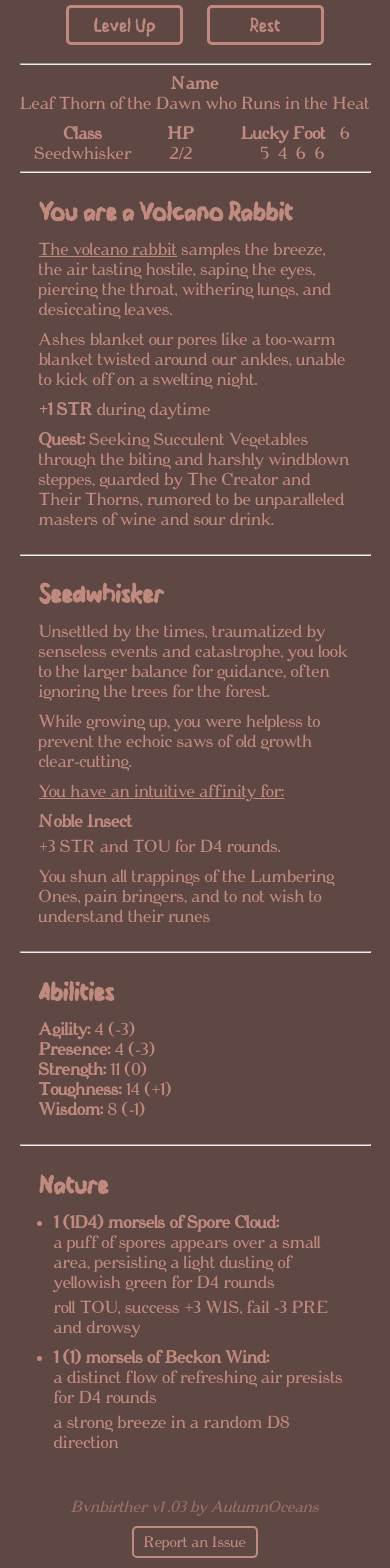
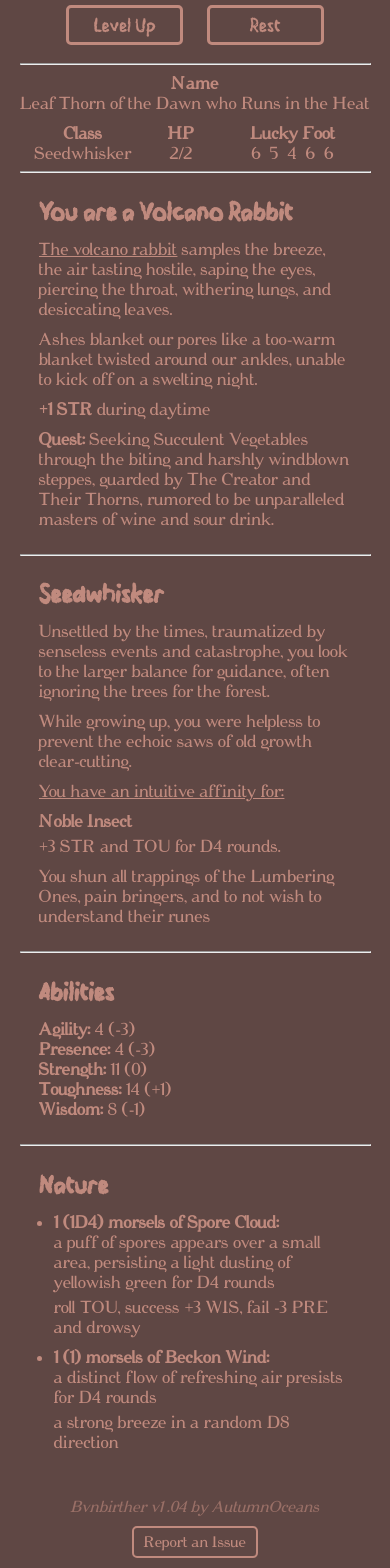
Before and after one commit to geoffmoss0/bvnbirther, a React (Create React App) app: page / in a window 390 px wide. Shown: the part 360-1928 px from the top of the page. Built offline with nearby package versions, Linux system fonts and the light colour scheme.

Commit message:
Fix interactive lucky foot styling on mobile

```diff
--- a/src/App.js
+++ b/src/App.js
@@ -53,7 +53,7 @@ function App() {
       <Info name={name} quest={quest}/>
 
       <div id="footer">
-        <div id="version"><i>Bvnbirther v1 .03 by AutumnOceans</i></div>
+        <div id="version"><i>Bvnbirther v1 .04 by AutumnOceans</i></div>
         <button id="report-issue-button" onClick={githubIssue}><div id="report-issue-text">Report an Issue</div></button>
       </div>
     </div>
--- /dev/null
+++ b/src/lucky_foot/lucky_foot.css
@@ -0,0 +1,7 @@
+.feetHolder {
+    display: flex;
+}
+
+.foot {
+    display: inline-flex;
+}
--- a/src/lucky_foot/lucky_foot.js
+++ b/src/lucky_foot/lucky_foot.js
@@ -1,4 +1,4 @@
-import { useState } from "react";
+import "./lucky_foot.css";
 
 export default function LuckyFoot(props) {
 
@@ -16,7 +16,10 @@ export default function LuckyFoot(props) {
 
     return (
         <div className="sub-stat">
-            <b className="label-bold">Lucky Foot</b>{feet}
+            <div><b className="label-bold">Lucky Foot</b></div>
+            <div className="feetHolder">
+                {feet}
+            </div>
         </div>
     )
 }
@@ -49,7 +52,7 @@ function Foot(props) {
     }
 
     return (
-        <div>
+        <div className="foot">
             {used[foot_id] ? <div className="luckyFootEntry" onClick={() => setFootUsed(foot_id, used, setUsed)}><s>&nbsp;{num}&nbsp;</s></div> : <div className="luckyFootEntry" onClick={() => setFootUsed(foot_id, used, setUsed)}>&nbsp;{num}&nbsp;</div>}
         </div>
     )
--- a/src/name/name.css
+++ b/src/name/name.css
@@ -6,6 +6,7 @@
 .luckyFootEntry {
     margin-left: 0px;
     margin-right: 0px;
+    display: inline-block;
     cursor: pointer;
 }
 
```
